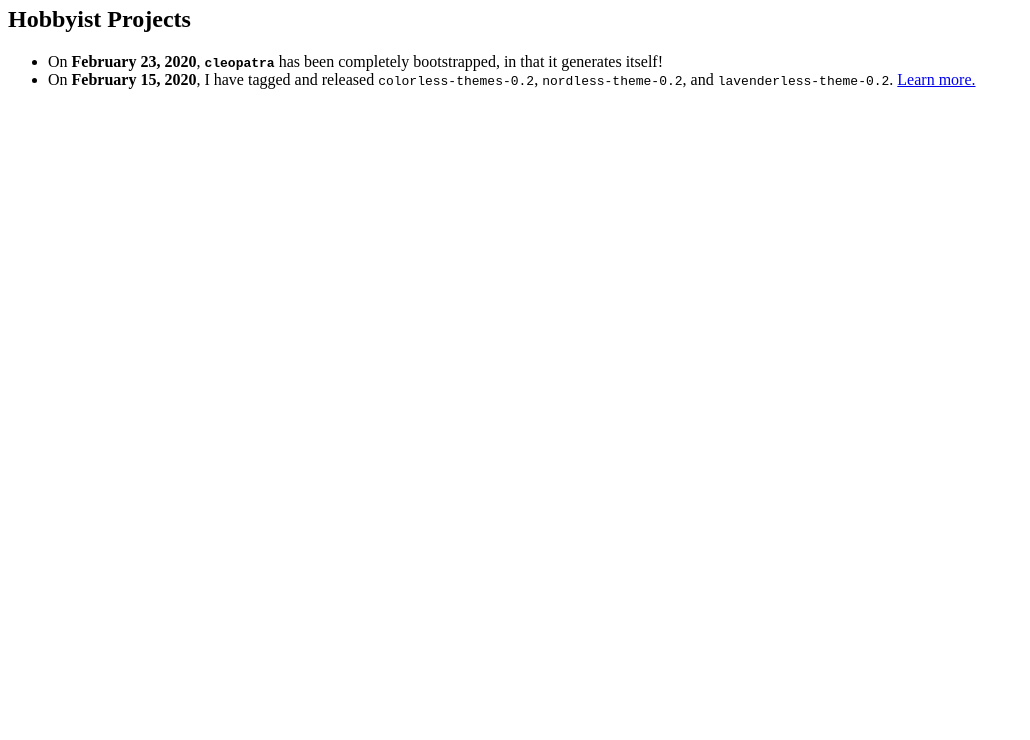
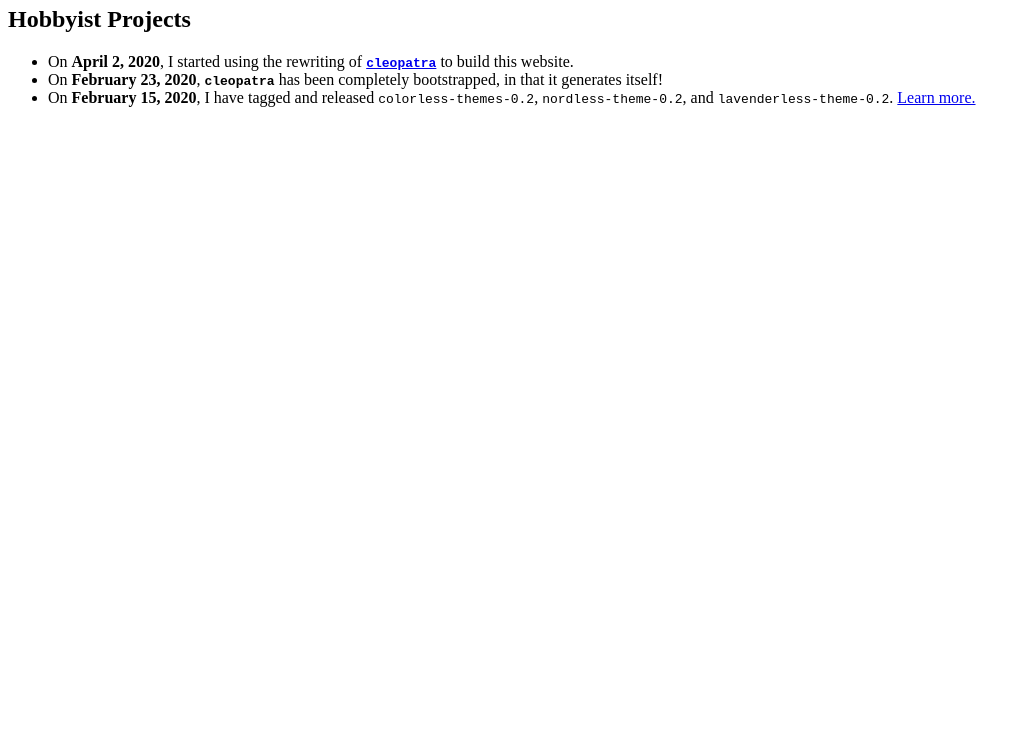
Before and after one commit to lthms/soap.coffee-lthms, a plain HTML site: page site/news/index.html in a window 1280 px wide. Shown: the part 60-800 px from the top of the page, without its empty margins (0-1030 px from the left). Drawn offline with Linux system fonts and the light colour scheme.

Commit message:
Small tweaking post-publication

```diff
--- a/site/news/index.html
+++ b/site/news/index.html
@@ -3,6 +3,11 @@
 <h2>Hobbyist Projects</h2>
 
 <ul>
+  <li>
+    On <strong>April 2, 2020</strong>, I started using the rewriting of
+    <a href="https://cleopatra.soap.coffee"><strong><code>cleopatra</code></strong></a>
+    to build this website.
+  </li>
   <li>
     On <strong>February 23, 2020</strong>,
     <strong><code>cleopatra</code></strong> has been completely
```
Also changed, not shown: 1 other file.
